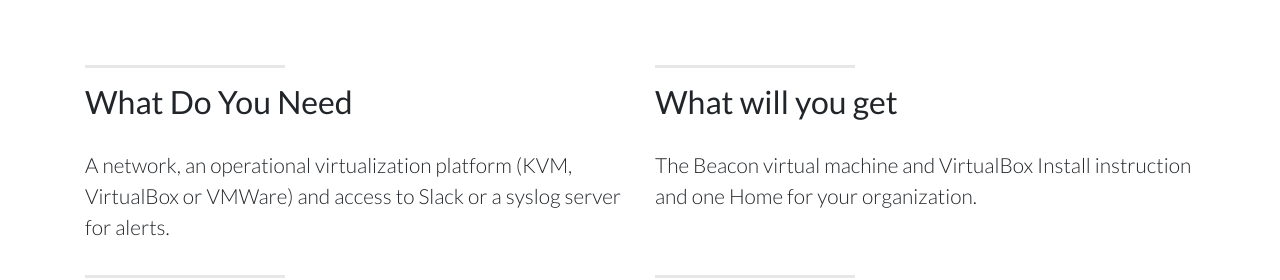
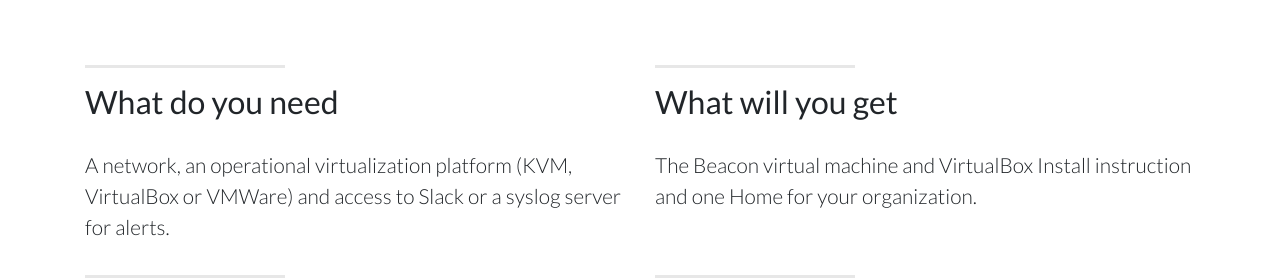
Before and after one commit to sensorfu/sensorfu.github.io, a Jekyll site: the page built from index.html, in a window 1280 px wide and 900 px high, scrolled down 5433 px. Shown: the part 178-458 px from the top of the window. Built offline with Jekyll 4.4.1, drawn with Linux system fonts in a browser that asks for light colours.

Commit message:
Update getstarted.html
Lower case first chars to "What do you need?"

```diff
--- a/_includes/getstarted.html
+++ b/_includes/getstarted.html
@@ -24,7 +24,7 @@
             <div class="col-md-6 mx-auto">
                 <hr class="section-heading-spacer">
                 <div class="clearfix"></div>
-                <h2 class="section-heading">What Do You Need</h2>
+                <h2 class="section-heading">What do you need</h2>
                 <p class="lead"> A network, an operational virtualization platform
                     (KVM, VirtualBox or VMWare) and
                     access to Slack or a syslog server for alerts.</p>
```
